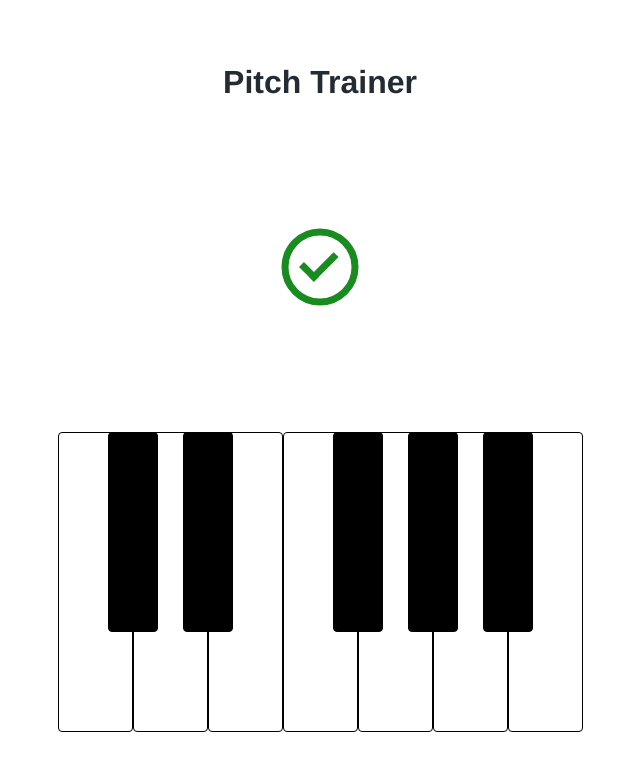
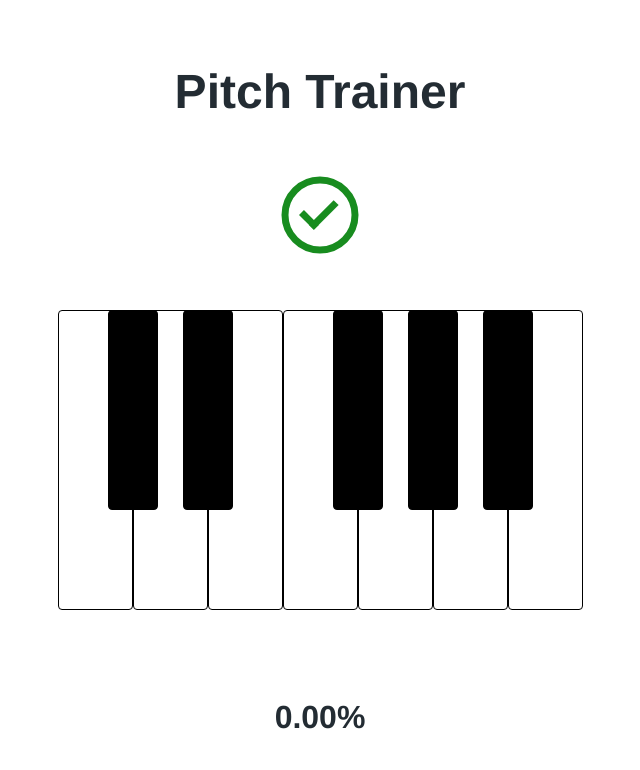
Before and after one commit to SharpScratchy/pitch-trainer, a React (Create React App) app: page / in a window 1280 px wide. Shown: the top 770 px of the page, without its empty margins (320-960 px from the left). Built offline with nearby package versions, Linux system fonts and the light colour scheme.

Commit message:
✨ Add Stats component in application

```diff
--- a/src/App.css
+++ b/src/App.css
@@ -6,3 +6,7 @@
   height: 100%;
   padding: 64px;
 }
+
+.app__title {
+  font-size: 48px;
+}
--- a/src/App.js
+++ b/src/App.js
@@ -1,6 +1,7 @@
 import Piano from "./Piano";
 import AnswerResult from "./AnswerResult";
 import NotePlayer from "./NotePlayer";
+import Stats from "./Stats";
 import "./App.css";
 
 function App() {
@@ -9,6 +10,7 @@ function App() {
       <h1 className="app__title">Pitch Trainer</h1>
       <AnswerResult />
       <Piano />
+      <Stats />
       <NotePlayer />
     </div>
   );
```
